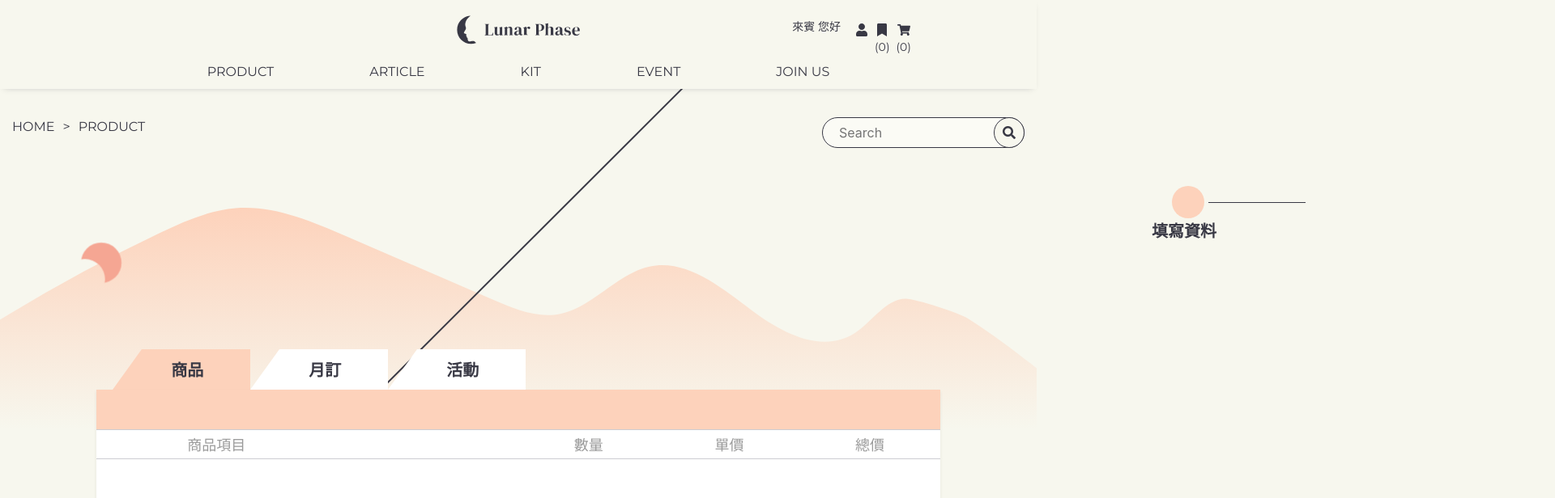
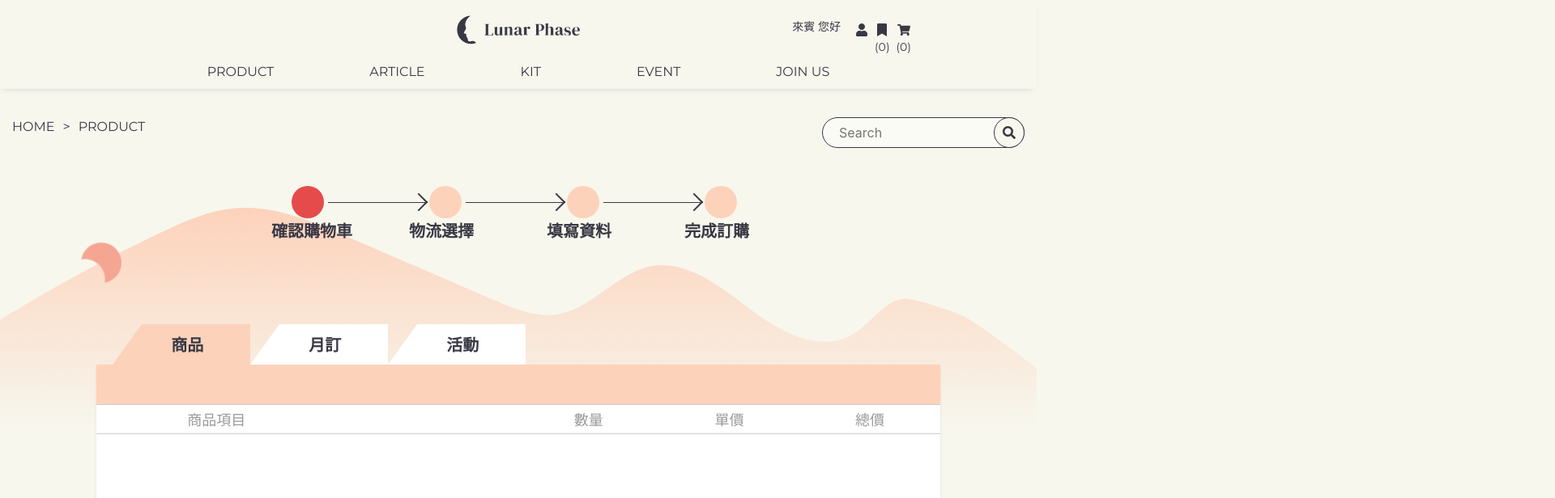
Before and after one commit to ruby-619/Lunar_Phase_React, a React (Create React App) app: page /cart/item in a window 1280 px wide. Shown: the top 616 px of the page at 81% size, 1920 px wide, since content can reach past the window. Built offline with nearby package versions, Linux system fonts and the light colour scheme.

Commit message:
0717-引入credit.scss、修改信用卡顏色、購物車step right改scright

```diff
--- a/src/pages/Cart/cart.scss
+++ b/src/pages/Cart/cart.scss
@@ -280,7 +280,7 @@ body {
     display: inline-block;
     padding: 7px;
 }
-.stepArrow.right {
+.stepArrow.scright {
     margin-left: -16px;
     transform: rotate(-45deg);
     -webkit-transform: rotate(-45deg);
--- a/src/pages/Cart/components/ScCartChecked/ScContent3/Credit.js
+++ b/src/pages/Cart/components/ScCartChecked/ScContent3/Credit.js
@@ -1,5 +1,6 @@
 import React from 'react'
 import Cards from 'react-credit-cards'
+import '../../../credit.scss'
 
 export default class Credit extends React.Component {
   state = {
--- a/src/pages/Cart/components/ScStepRow.js
+++ b/src/pages/Cart/components/ScStepRow.js
@@ -24,7 +24,7 @@ function ScStepRow(props) {
             <div className="d-flex align-items-center">
               <i className={`stepCircle ${step === 1 ? 'stepActive' : ''}`} />
               <i className="stepLine" />
-              <i className="stepArrow right" />
+              <i className="stepArrow scright" />
             </div>
             <div className="stepFont">
               <Link
@@ -41,7 +41,7 @@ function ScStepRow(props) {
             <div className="d-flex align-items-center">
               <i className={`stepCircle ${step === 2 ? 'stepActive' : ''}`} />
               <i className="stepLine" />
-              <i className="stepArrow right" />
+              <i className="stepArrow scright" />
             </div>
             <div className="stepFont">
               <Link
@@ -58,7 +58,7 @@ function ScStepRow(props) {
             <div className="d-flex align-items-center">
               <i className={`stepCircle ${step === 3 ? 'stepActive' : ''}`} />
               <i className="stepLine" />
-              <i className="stepArrow right" />
+              <i className="stepArrow scright" />
             </div>
             <div className="stepFont">
               <Link
--- a/src/pages/Cart/credit.scss
+++ b/src/pages/Cart/credit.scss
@@ -23,7 +23,7 @@ $rccs-stripe-bg-color: #2a1d16 !default;
 $rccs-signature-background: repeating-linear-gradient(0.1deg, #fff 20%, #fff 40%, #fea 40%, #fea 44%, #fff 44%) !default;
 
 $rccs-default-background: linear-gradient(25deg, #939393, #717171) !default;
-$rccs-unknown-background: linear-gradient(25deg, #999, #999) !default;
+$rccs-unknown-background: linear-gradient(25deg, rgb(192, 93, 93), #999) !default;
 $rccs-background-transition: all 0.5s ease-out !default;
 
 $rccs-animate-background: true;
```
